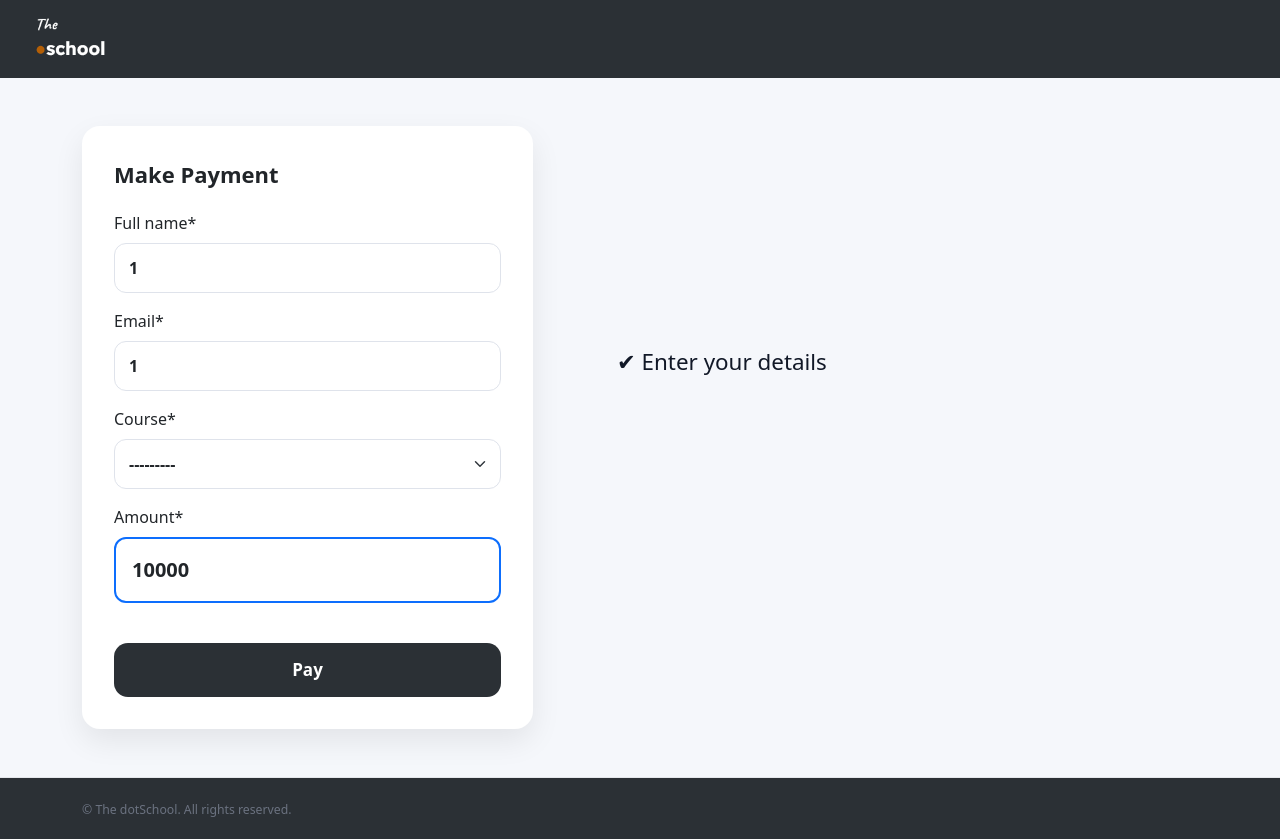
After one commit to ugberaeseac/thedotSchool, a Django app: page /payment/initiate/1/1/ in a window 1280 px wide. The commit adds this page. Run offline with Django 5.2, Linux system fonts and the light colour scheme; some libraries are stand-ins or nearby versions.

Commit message:
feat: implemented security checks and blocks to payment, added success and failure templates, ensure students' information are prefilled when redirected to the payment platform

```diff
--- a/payments/forms.py
+++ b/payments/forms.py
@@ -7,11 +7,20 @@ class PaymentForm(forms.ModelForm):
         model = Payment
         fields = ('full_name', 'email', 'course', 'amount')
         widgets = {
+        'full_name': forms.TextInput(attrs={
+                'readonly': 'readonly',
+                'class': 'form-control'
+        }),
+        'email': forms.EmailInput(attrs={
+                'readonly': 'readonly',
+                'class': 'form-control'
+        }),
         'amount': forms.TextInput(attrs={
             'type': 'text',          # Removes arrows by treating as text
             'inputmode': 'numeric',  # Still triggers numeric keypad on mobile
             'pattern': '[0-9]*',     # Basic browser validation for numbers
-            'placeholder': '0.00'
+            'placeholder': '0.00',
+            'readonly': 'readyonly'
         }),
     }
 
@@ -24,6 +33,6 @@ class PaymentForm(forms.ModelForm):
 
     def clean_amount(self):
         amount = self.cleaned_data.get('amount')
-        if amount < 10000:
+        if amount != 10000:
             raise forms.ValidationError('Enter the required amount')
         return amount
--- a/payments/models.py
+++ b/payments/models.py
@@ -8,11 +8,19 @@ class StatusChoice(models.TextChoices):
     CONFIRMED='confirmed'
     FAILED='failed'
 
+course_choice = (
+    ('Introduction to Software Engineering', 'Introduction to Software Engineering'),
+    ('Frontend Web Development(REACT)', 'Frontend Web Development(REACT)'),
+    ('Backend Web Development (Python)', 'Backend Web Development (Python)'),
+    ('Backend Web Development (Node.js)', 'Backend Web Development (Node.js)'),
+)
+
+
 class Payment(models.Model):
     payment_id = models.UUIDField(default=uuid.uuid4, editable=False, unique=True, primary_key=True)
     full_name = models.CharField(max_length=150, blank=False, null=False)
     email = models.EmailField(blank=False, null=False)
-    course = models.CharField(max_length=100, blank=False, null=False)
+    course = models.CharField(max_length=100, choices=course_choice)
     amount = models.PositiveIntegerField()
     reference = models.CharField(max_length=100, blank=True, null=True)
     status = models.CharField(max_length=10, choices=StatusChoice.choices, default=StatusChoice.AWAITING)
@@ -20,4 +28,4 @@ class Payment(models.Model):
 
 
     def __str__(self):
-        return f'{self.email} - {self.status}'
+        return f'Payment for: {self.email} - {self.status}'
--- a/payments/static/payment/css/main.css
+++ b/payments/static/payment/css/main.css
@@ -42,7 +42,8 @@ body {
 .form-select {
     border-radius: 12px;
     padding: 12px 14px;
-    font-size: 15px;
+    font-size: 16px;
+    font-weight: 600;
     border: 1px solid #dfe3eb;
 }
 
@@ -79,20 +80,101 @@ input[name*="amount"] {
 }
 
 /* -------------------------
-   Aside Image
+   Aside Image (FULL BLEED)
 -------------------------- */
 .aside-image {
-    height: 100%;
-    min-height: 560px;
-    border-radius: 22px;
+    height: 100vh;              /* Full viewport height */
+    min-height: 100vh;
+    border-radius: 0;           /* REMOVE rounding */
     overflow: hidden;
+    margin: 0;                  /* REMOVE side gaps */
 }
 
 .aside-image img {
     width: 100%;
     height: 100%;
     object-fit: cover;
+    display: block;
 }
+
+/* Payment steps animation */
+.payment-steps {
+    width: 100%;
+    padding: 60px;
+}
+
+.step {
+    font-size: 1.4rem;
+    font-weight: 500;
+    color: #9ca3af;
+    margin-bottom: 24px;
+    opacity: 0;
+    transform: translateY(10px);
+    transition: all 0.5s ease;
+}
+
+.step.active {
+    color: #111827;
+    opacity: 1;
+    transform: translateY(0);
+}
+
+
+/* -------------------------
+   Footer
+-------------------------- */
+.site-footer {
+    background-color: #2b3035;
+    border-top: 1px solid #e5e7eb;
+    padding: 20px 0;
+    font-size: 14px;
+    color: #6b7280;
+    margin-top: auto;
+}
+
+/* -------------------------
+   Success Page Styles
+-------------------------- */
+.success-icon {
+    width: 72px;
+    height: 72px;
+    margin: 0 auto;
+    border-radius: 50%;
+    background-color: #e7f6ec;
+    color: #198754;
+    font-size: 36px;
+    font-weight: 700;
+    display: flex;
+    align-items: center;
+    justify-content: center;
+}
+
+/* -------------------------
+   Failed Page Styles
+-------------------------- */
+.failed-icon {
+    width: 72px;
+    height: 72px;
+    margin: 0 auto;
+    border-radius: 50%;
+    background-color: #fdecea;
+    color: #dc3545;
+    font-size: 36px;
+    font-weight: 700;
+    display: flex;
+    align-items: center;
+    justify-content: center;
+}
+
+
+.payment-card h2 {
+    font-weight: 700;
+}
+
+.payment-card p {
+    line-height: 1.6;
+}
+
 
 /* -------------------------
    Responsive
--- a/payments/templates/payments/create_payment.html
+++ b/payments/templates/payments/base.html
@@ -20,7 +20,7 @@
     <link href="{% static 'payment/css/main.css' %}" rel="stylesheet">
 </head>
 
-<body>
+<body class="d-flex flex-column min-vh-100">
 
 <!-- Navbar -->
 <nav class="navbar btn-bgcolor">
@@ -39,32 +39,38 @@
 
         <!-- Payment Form -->
         <main class="col-lg-5">
-            <div class="payment-card">
-                <form method="POST">
-                    {% csrf_token %}
-                    <fieldset>
-                        <legend>Make Payment</legend>
-                        {{ form|crispy }}
-                    </fieldset>
-
-                    <div class="mt-4">
-                        <button type="submit" class="btn btn-bgcolor btn-dark btn-pay">
-                            Pay Securely
-                        </button>
-                    </div>
-                </form>
-            </div>
+            {% block main %}
+            {% endblock %}
         </main>
 
         <!-- Aside Image -->
-        <aside class="col-lg-7 d-none d-lg-block">
-            <div class="aside-image">
-                <img src="{% static 'payment/images/student.jpg' %}">
-            </div>
+
+        <aside class="col-lg-7 mt-2 d-none d-lg-flex align-items-center">
+            {% block aside %}
+            {% endblock %}
         </aside>
+
 
     </div>
 </div>
+
+<!-- Footer -->
+ {% block footer %}
+{% endblock %}
+
+<script>
+    const steps = document.querySelectorAll('.step');
+    let current = 0;
+
+    function animateSteps() {
+        steps.forEach(step => step.classList.remove('active'));
+        steps[current].classList.add('active');
+        current = (current + 1) % steps.length;
+    }
+
+    animateSteps();
+    setInterval(animateSteps, 2500);
+</script>
 
 <!-- Bootstrap JS -->
 <script src="https://cdn.jsdelivr.net/npm/bootstrap@5.3.8/dist/js/bootstrap.bundle.min.js"></script>
--- /dev/null
+++ b/payments/templates/payments/payment.html
@@ -0,0 +1,50 @@
+{% extends 'payments/base.html' %}
+{% load static %}
+{% load crispy_forms_tags %}
+
+{% block main %}
+    <div class="payment-card">
+        <form method="POST">
+            {% csrf_token %}
+            <fieldset>
+                <legend>Make Payment</legend>
+                {{ form|crispy }}
+            </fieldset>
+
+            <div class="mt-4">
+                <button type="submit" class="btn btn-bgcolor btn-dark btn-pay">
+                    Pay
+                </button>
+            </div>
+        </form>
+    </div>
+{% endblock main %}
+
+
+
+{% block aside %}
+    <div class="payment-steps">
+        <div class="step active">✔ Enter your details</div>
+        <div class="step">✔ Secure payment</div>
+        <div class="step">✔ Access instructions</div>
+    </div>
+{% endblock aside %}
+
+
+{% block footer %}
+    <footer class="site-footer mt-5">
+        <div class="container">
+            <div class="row align-items-center">
+
+                <div class="col-md-6 text-center text-md-start mb-2 mb-md-0">
+                    <small>
+                        © {{ now|date:"Y" }} The dotSchool. All rights reserved.
+                    </small>
+                </div>
+
+
+
+            </div>
+        </div>
+    </footer>
+{% endblock footer %}
--- a/payments/urls.py
+++ b/payments/urls.py
@@ -4,6 +4,8 @@ from . import views
 
 urlpatterns = [
     path('', views.index, name='payment-index'),
-    path('payment/', views.initiate, name='payment-initiate'),
-    path('payment/verify/', views.verify, name='payment-verify')
+    path('payment/initiate/<str:name>/<str:email>/', views.initiate, name='payment-initiate'),
+    path('payment/verify/', views.verify, name='payment-verify'),
+    path('payment/success/<uuid:reference>/', views.success, name='payment-success'),
+    path('payment/failed/<uuid:reference>/', views.failed, name='payment-failed')
 ]
--- a/payments/utils/paystack.py
+++ b/payments/utils/paystack.py
@@ -10,7 +10,7 @@ PAYSTACK_BASE_URL = 'https://api.paystack.co'
 def initialize_payment(email, amount, reference, callback_url):
     url = f'{PAYSTACK_BASE_URL}/transaction/initialize'
     headers = {
-        'Authorization': f'Bearer {os.environ.get('PAYSTACK_SECRET_KEY')}',
+        'Authorization': f"Bearer {os.environ.get('PAYSTACK_SECRET_KEY')}",
         'Content-Type': 'application/json'
     }
 
--- a/payments/views.py
+++ b/payments/views.py
@@ -1,7 +1,7 @@
 import requests
 from django.shortcuts import render, redirect
 from django.http import HttpResponse
-from django.conf import settings
+from django.shortcuts import get_object_or_404
 from django.urls import reverse
 from .models import Payment, StatusChoice
 from .forms import PaymentForm
@@ -18,7 +18,7 @@ def index(request):
     return redirect('payment-initiate')
 
 
-def initiate(request):
+def initiate(request, name, email):
     if request.method == 'POST':
         form = PaymentForm(request.POST)
         if form.is_valid():
@@ -39,8 +39,9 @@ def initiate(request):
                 return redirect(paystack_response['data']['authorization_url'])
 
     else:
-        form = PaymentForm(initial={'amount': 10000})
-    return render(request, 'payments/create_payment.html', {
+
+        form = PaymentForm(initial={'full_name': name, 'email': email, 'amount': 10000})
+    return render(request, 'payments/payment.html', {
         'title': 'Payment Platform',
         'form': form,
         'paystack_public_key': os.environ.get('PAYSTACK_PUBLIC_KEY')
@@ -50,9 +51,16 @@ def initiate(request):
 
 def verify(request):
     reference = request.GET.get('reference')
+    if not reference:
+        return redirect('payment-failed')
+
+    payment = Payment.objects.filter(reference=reference).first()
+    if not payment:
+        return redirect('payment failed')
+
     url = f'https://api.paystack.co/transaction/verify/{reference}'
     headers = {
-        'Authorization': f'Bearer {os.environ.get('PAYSTACK_SECRET_KEY')}'
+        'Authorization': f"Bearer {os.environ.get('PAYSTACK_SECRET_KEY')}"
     }
 
     response = requests.get(url, headers=headers)
@@ -62,6 +70,36 @@ def verify(request):
         payment = Payment.objects.get(reference=reference)
         payment.status = StatusChoice.CONFIRMED
         payment.save()
-        return HttpResponse('Payment Successful')
 
-    return HttpResponse('Payment Failed!')
+        return redirect('payment-success', reference=payment.reference)
+    return redirect('payment-failed', reference=payment.reference)
+
+def success(request, reference):
+    payment = get_object_or_404(
+        Payment,
+        reference=reference,
+        status=StatusChoice.CONFIRMED
+    )
+
+    discord_links = {
+        'Introduction to Software Engineering': 'https://discord.gg/r4qQXvXY',
+        'Frontend Web Development(REACT)': 'https://discord.gg/RZcNcF8Q',
+        'Backend Web Development (Python)': 'https://discord.gg/yrd4NYAD',
+        'Backend Web Development (Node.js)': 'https://discord.gg/sSec7TKZ'
+    }
+
+    discord = discord_links.get(payment.course)
+    if not discord:
+        return redirect('payment-failed')
+
+    return render(request, 'payments/success.html', {'discord': discord})
+
+
+def failed(request, reference):
+    payment = get_object_or_404(
+    Payment,
+    reference=reference,
+    status=StatusChoice.FAILED
+    )
+
+    return render(request, 'payments/failed.html', { 'payment': payment })
--- a/requirements.txt
+++ b/requirements.txt
@@ -2,11 +2,12 @@ asgiref==3.11.0
 certifi==2026.1.4
 charset-normalizer==3.4.4
 crispy-bootstrap4==2025.6
-Django==6.0
+Django==5.2.9
 django-crispy-forms==2.5
 dotenv==0.9.9
 idna==3.11
 python-dotenv==1.2.1
 requests==2.32.5
 sqlparse==0.5.5
+typing_extensions==4.15.0
 urllib3==2.6.2
--- a/thedotschool/settings.py
+++ b/thedotschool/settings.py
@@ -27,7 +27,7 @@ SECRET_KEY = 'django-insecure-ff#mf4enn@k542n$sg#javy6b_@dtjujs)$9hp9+7#qy13oz5r
 # SECURITY WARNING: don't run with debug turned on in production!
 DEBUG = True
 
-ALLOWED_HOSTS = []
+ALLOWED_HOSTS = ['localhost', '127.0.0.1']
 
 
 # Application definition
```
Also changed, not shown: payments/templates/payments/failed.html (added, +57 -0 lines), payments/templates/payments/success.html (added, +61 -0 lines), payments/migrations/0004_alter_payment_course.py (added).
